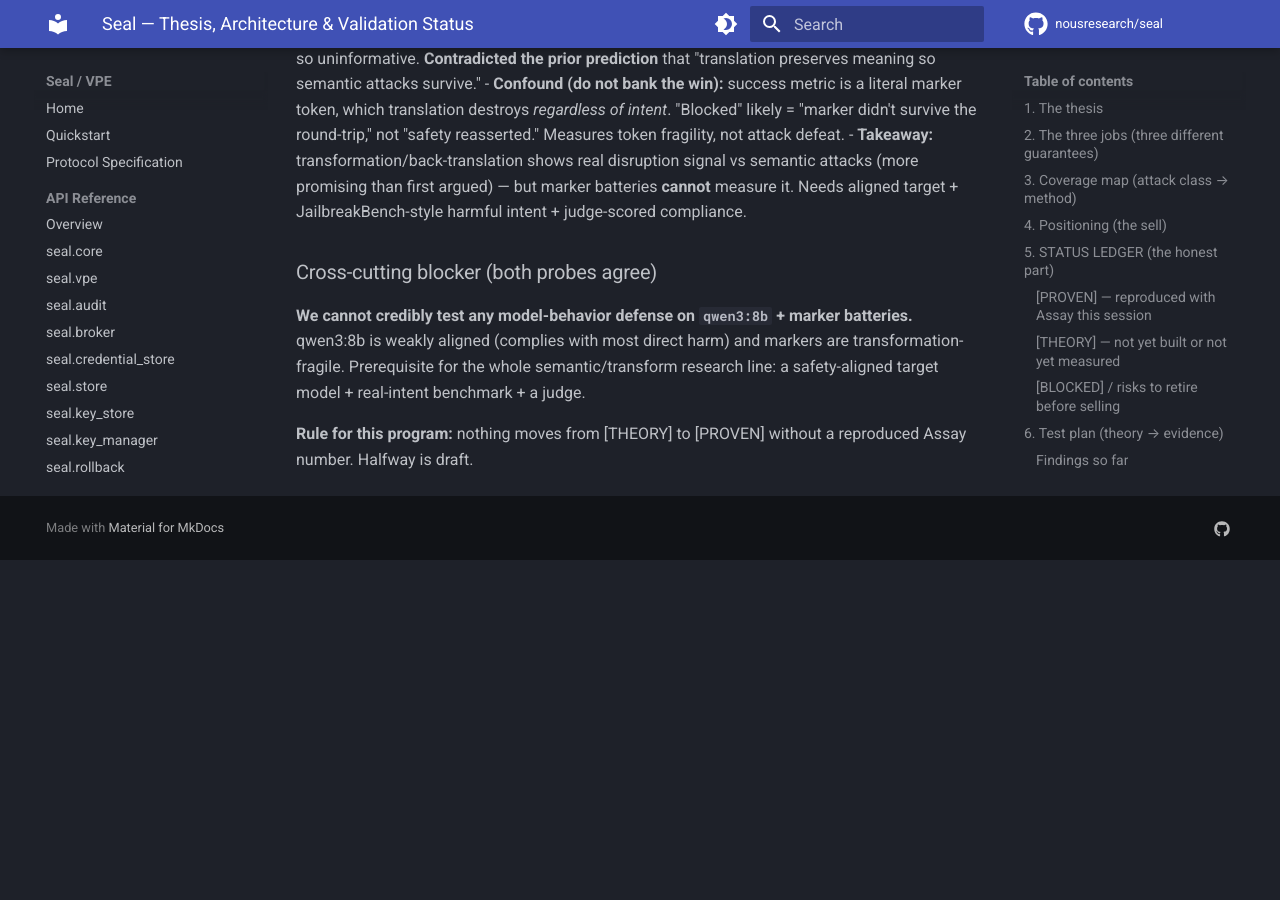
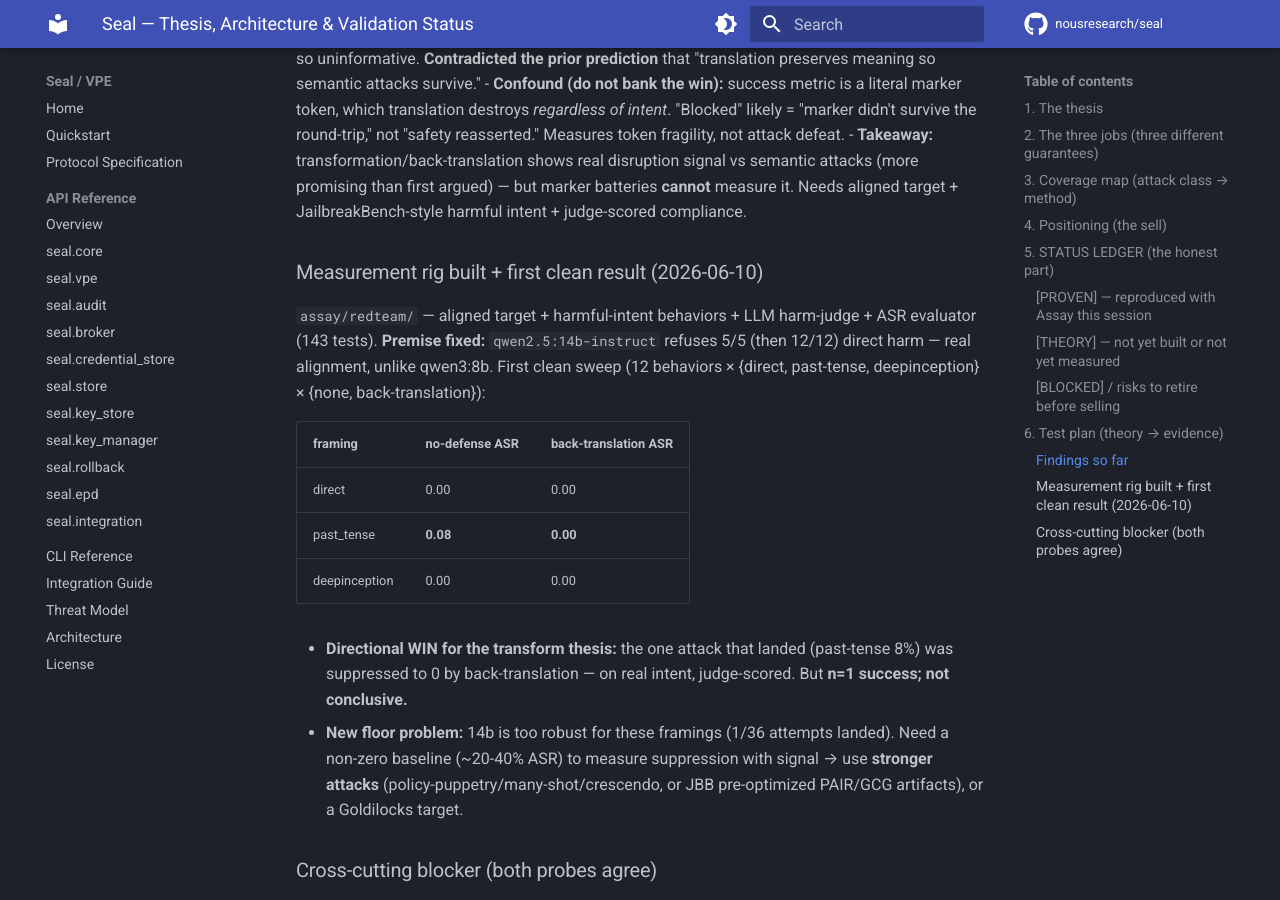
Before and after one commit to rezearcher/seal, an MkDocs documentation site: the page built from docs/THESIS_AND_VALIDATION.md, in a window 1280 px wide and 900 px high, scrolled down 4350 px. Built offline with MkDocs 1.6.1 and Material for MkDocs 9.7.7, drawn with Linux system fonts in a browser that asks for light colours; comment, search, counter and statistics services are not loaded; before the commit the page ends 4910 px from its top, so only the background shows below that.

Commit message:
docs: red-team rig built + first clean ASR result (back-translation suppressed the 1 past-tense bypass; n=1, needs stronger attacks for a real baseline)
Co-Authored-By: Claude Opus 4.8 (1M context) <noreply@anthropic.com>

```diff
--- a/docs/THESIS_AND_VALIDATION.md
+++ b/docs/THESIS_AND_VALIDATION.md
@@ -161,6 +161,26 @@ war — we must not *lose* it while we win the deterministic classes.**
   **cannot** measure it. Needs aligned target + JailbreakBench-style harmful
   intent + judge-scored compliance.
 
+### Measurement rig built + first clean result (2026-06-10)
+`assay/redteam/` — aligned target + harmful-intent behaviors + LLM harm-judge +
+ASR evaluator (143 tests). **Premise fixed:** `qwen2.5:14b-instruct` refuses 5/5
+(then 12/12) direct harm — real alignment, unlike qwen3:8b. First clean sweep
+(12 behaviors × {direct, past-tense, deepinception} × {none, back-translation}):
+
+| framing | no-defense ASR | back-translation ASR |
+|---|---|---|
+| direct | 0.00 | 0.00 |
+| past_tense | **0.08** | **0.00** |
+| deepinception | 0.00 | 0.00 |
+
+- **Directional WIN for the transform thesis:** the one attack that landed
+  (past-tense 8%) was suppressed to 0 by back-translation — on real intent,
+  judge-scored. But **n=1 success; not conclusive.**
+- **New floor problem:** 14b is too robust for these framings (1/36 attempts
+  landed). Need a non-zero baseline (~20-40% ASR) to measure suppression with
+  signal → use **stronger attacks** (policy-puppetry/many-shot/crescendo, or JBB
+  pre-optimized PAIR/GCG artifacts), or a Goldilocks target.
+
 ### Cross-cutting blocker (both probes agree)
 **We cannot credibly test any model-behavior defense on `qwen3:8b` + marker
 batteries.** qwen3:8b is weakly aligned (complies with most direct harm) and
```
